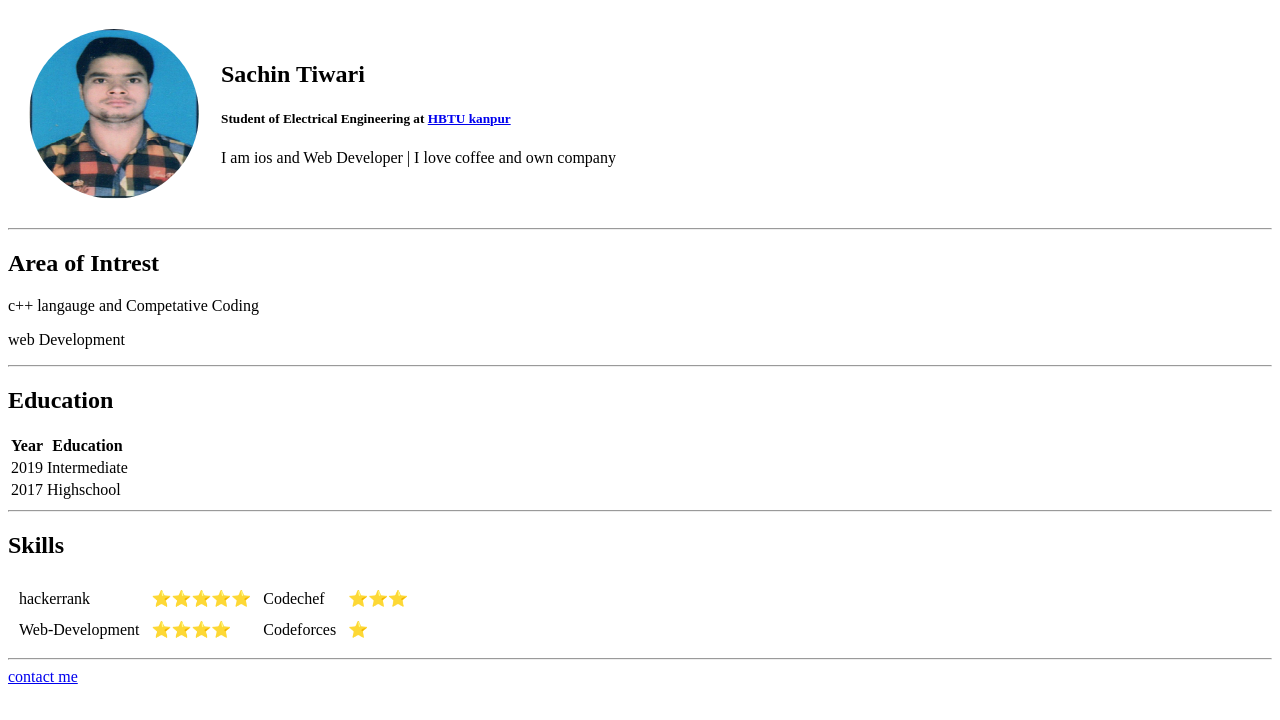
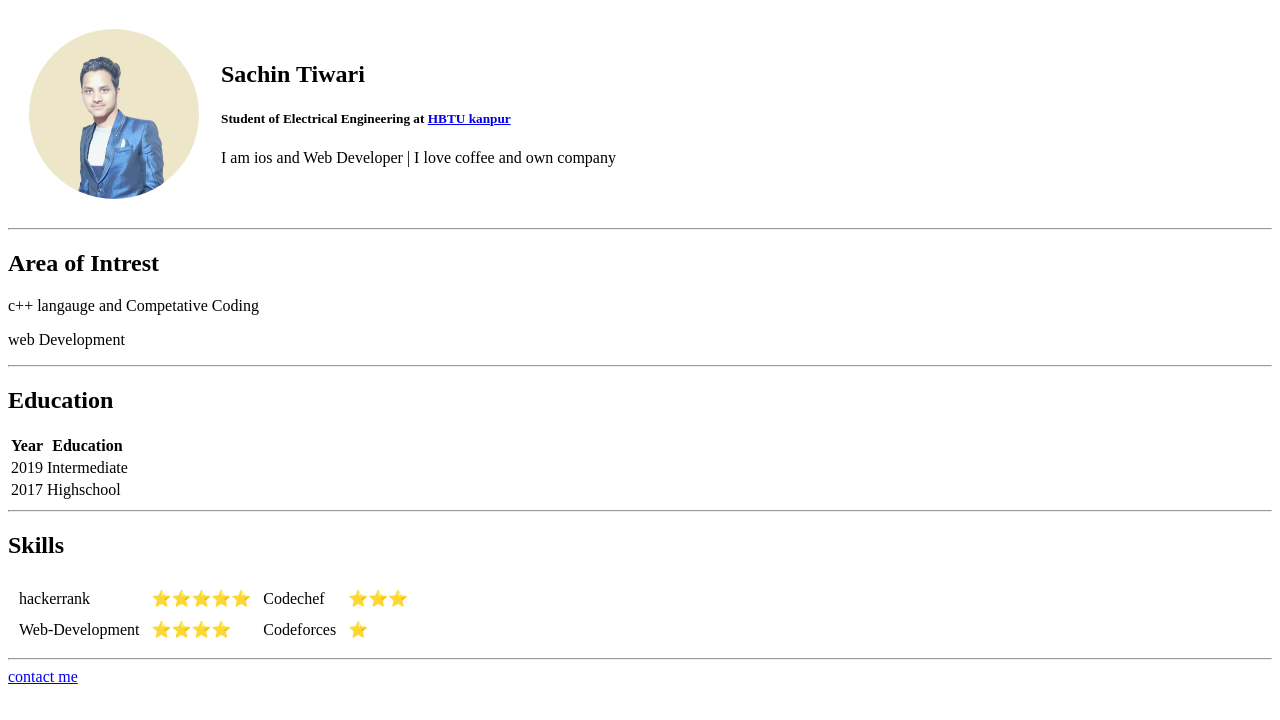
Before and after one commit to sachintiwari45/cv, a plain HTML site: page index.html in a window 1280 px wide. Drawn offline with Linux system fonts and the light colour scheme.

Commit message:
Update index.html

```diff
--- a/index.html
+++ b/index.html
@@ -9,7 +9,7 @@
 <body>
     <table cellspacing="20" >
         <tr>
-            <td><img src="passport_picture_1658165070_743008.jpg"  alt="Profile Photo" width="170px" height="170px"  border-radius="50%" style="border-radius: 50%;"></td>
+            <td><img src="cvedit1.png"  alt="Profile Photo" width="170px" height="170px"  border-radius="50%" style="border-radius: 50%;"></td>
             <td>
                 <h2 >Sachin Tiwari </h2>
                 <h5>Student of Electrical Engineering at <a href="https://hbtu.ac.in/">HBTU kanpur</a> </h5>
```
